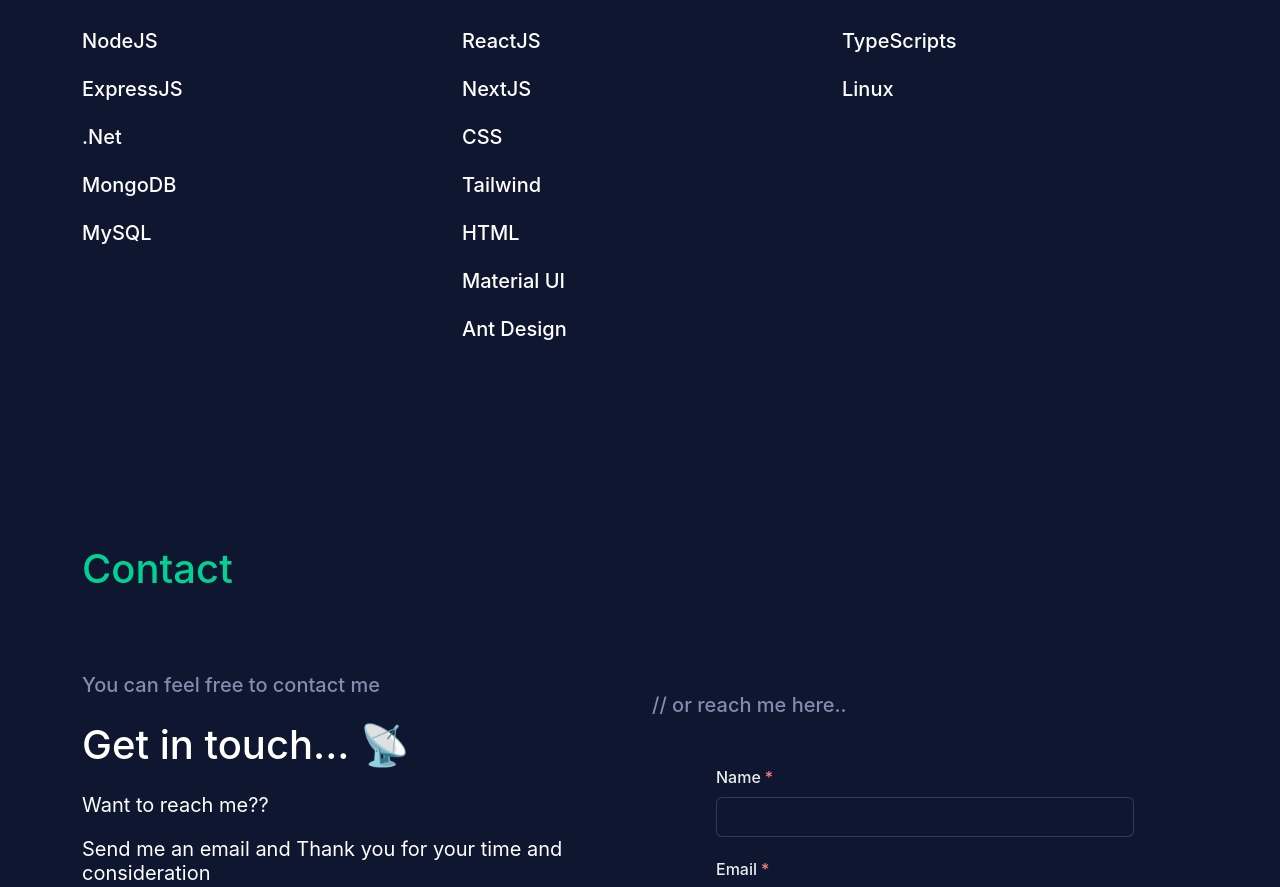
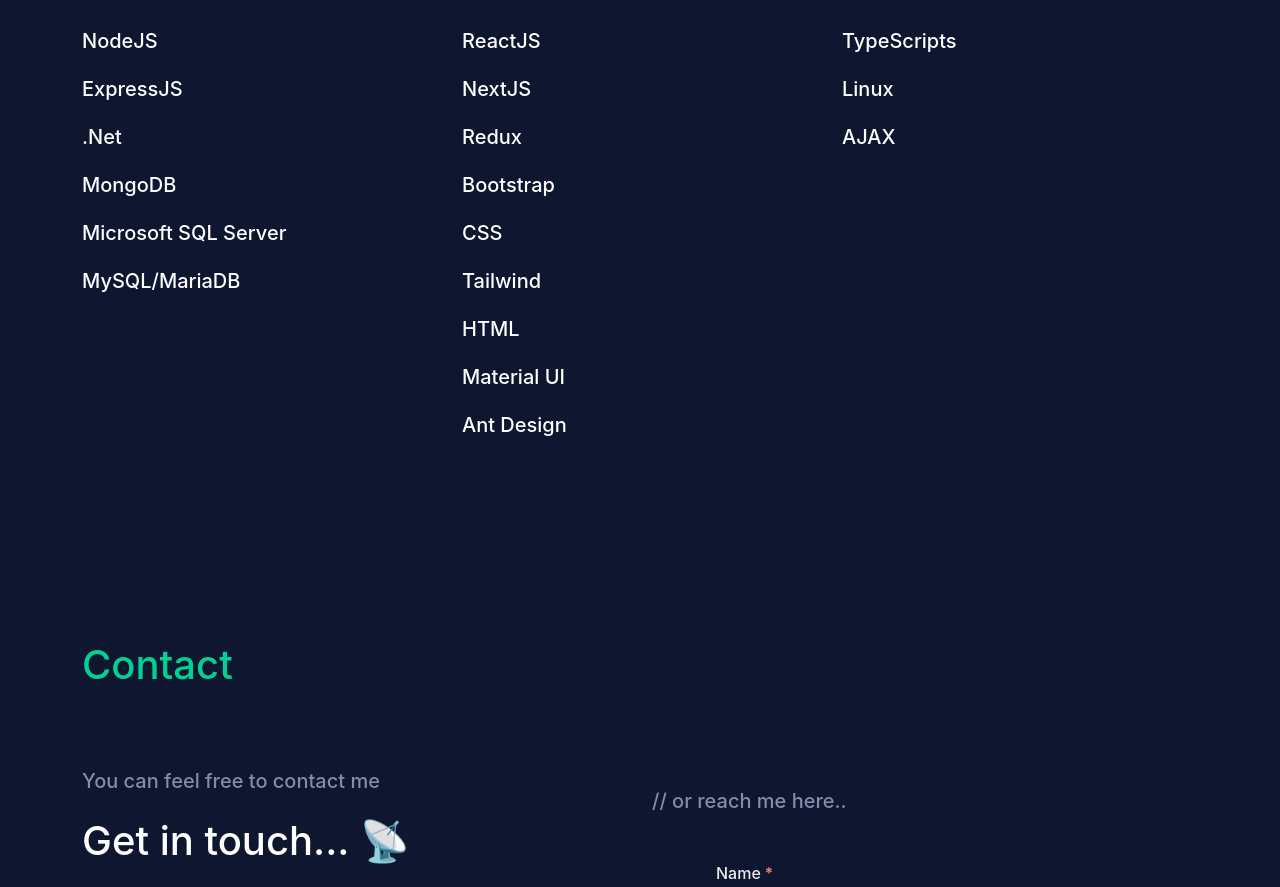
Before and after one commit to ahmedshakil29/nextjs-portfolio, a Next.js app: page / in a window 1280 px wide. Shown: the part 7770-8657 px from the top of the page. Built offline with nearby package versions, Linux system fonts and the light colour scheme.

Commit message:
Update Tools.jsx

```diff
--- a/components/UI/Tools.jsx
+++ b/components/UI/Tools.jsx
@@ -8,16 +8,6 @@ import EndDiv from "./EndDiv";
 import StartDiv from "./StartDiv";
 
 const Tools = () => {
-  const settings = {
-    dots: false,
-    autoplay: true,
-    speed: 1000,
-    autoplaySpeed: 2000,
-    infinite: true,
-    swipeToSlide: true,
-    slidesToShow: 1,
-    slidesToScroll: 1,
-  };
   const tools = "// i like to use these favorite tools right now...";
 
   return (
@@ -49,27 +39,28 @@ const Tools = () => {
               MongoDB
             </h5>
             <h5 className="mb-4" style={{ color: "White" }}>
-              MySQL
+              Microsoft SQL Server
+            </h5>
+            <h5 className="mb-4" style={{ color: "White" }}>
+              MySQL/MariaDB
             </h5>
           </Col>
-
           <Col lg="4" md="4" className={`${classes.testimonial__font}`}>
             <h4 className="mb-4" style={{ color: "#01d293" }}>
               Front-End
             </h4>
-
             <h5 className="mb-4" style={{ color: "White" }}>
               ReactJS
             </h5>
             <h5 className="mb-4" style={{ color: "White" }}>
               NextJS
             </h5>
-            {/* <h5 className="mb-4" style={{ color: "White" }}>
+            <h5 className="mb-4" style={{ color: "White" }}>
               Redux
             </h5>
             <h5 className="mb-4" style={{ color: "White" }}>
-              SAAS
-            </h5> */}
+              Bootstrap
+            </h5>
             <h5 className="mb-4" style={{ color: "White" }}>
               CSS
             </h5>
@@ -86,107 +77,22 @@ const Tools = () => {
               Ant Design
             </h5>
           </Col>
-
           <Col lg="4" md="4" className={`${classes.testimonial__other}`}>
             <h4 className="mb-4" style={{ color: "#01d293" }}>
               Others
             </h4>
-
             <h5 className="mb-4" style={{ color: "White" }}>
               TypeScripts
             </h5>
             <h5 className="mb-4" style={{ color: "White" }}>
               Linux
             </h5>
-            {/* <h5 className="mb-4" style={{ color: "White" }}>
+            <h5 className="mb-4" style={{ color: "White" }}>
               AJAX
-            </h5> */}
+            </h5>
           </Col>
+        </Row>
 
-          {/* <Col lg="4" md="4">
-            <SectionSubtitle subtitle="Testimonials" />
-            <h4 className="mt-4 mb-5">What my client says</h4>
-
-            <Slider {...settings}>
-              <div className={`${classes.testimonial__item}`}>
-                <div className={`${classes.testimonial__client}`}>
-                  <Image
-                    alt="client-img"
-                    src="/images/hero.jpg"
-                    width="50"
-                    height="50"
-                    className=" rounded-2"
-                  />
-
-                  <div>
-                    <h6>Jhon Doe</h6>
-                    <h6>Software Engineer</h6>
-                  </div>
-                </div>
-
-                <p>
-                  Lorem, ipsum dolor sit amet consectetur adipisicing elit.
-                  Excepturi saepe eveniet dolores molestias nisi ullam quis
-                  delectus inventore, quidem beatae ipsa pariatur doloribus
-                  corrupti! Quisquam expedita minima, neque et quis, fugiat hic
-                  iste possimus vitae perspiciatis consequatur quod modi
-                  dignissimos.
-                </p>
-              </div>
-
-              <div className={`${classes.testimonial__item}`}>
-                <div className={`${classes.testimonial__client}`}>
-                  <Image
-                    alt="client-img"
-                    src="/images/hero.jpg"
-                    width="50"
-                    height="50"
-                    className=" rounded-2"
-                  />
-
-                  <div>
-                    <h6>Henry Nichols</h6>
-                    <h6>Web Developer</h6>
-                  </div>
-                </div>
-
-                <p>
-                  Lorem, ipsum dolor sit amet consectetur adipisicing elit.
-                  Excepturi saepe eveniet dolores molestias nisi ullam quis
-                  delectus inventore, quidem beatae ipsa pariatur doloribus
-                  corrupti! Quisquam expedita minima, neque et quis, fugiat hic
-                  iste possimus vitae perspiciatis consequatur quod modi
-                  dignissimos.
-                </p>
-              </div>
-
-              <div className={`${classes.testimonial__item}`}>
-                <div className={`${classes.testimonial__client}`}>
-                  <Image
-                    alt="client-img"
-                    src="/images/hero.jpg"
-                    width="50"
-                    height="50"
-                    className=" rounded-2"
-                  />
-
-                  <div>
-                    <h6>Adam Smith</h6>
-                    <h6>Financial Accountant</h6>
-                  </div>
-                </div>
-                <p>
-                  Lorem, ipsum dolor sit amet consectetur adipisicing elit.
-                  Excepturi saepe eveniet dolores molestias nisi ullam quis
-                  delectus inventore, quidem beatae ipsa pariatur doloribus
-                  corrupti! Quisquam expedita minima, neque et quis, fugiat hic
-                  iste possimus vitae perspiciatis consequatur quod modi
-                  dignissimos.
-                </p>
-              </div>
-            </Slider>
-          </Col> */}
-        </Row>
         {/* <EndDiv type="section" /> */}
       </Container>
     </section>
```
